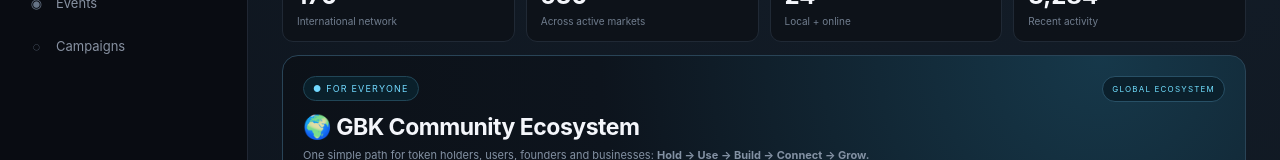
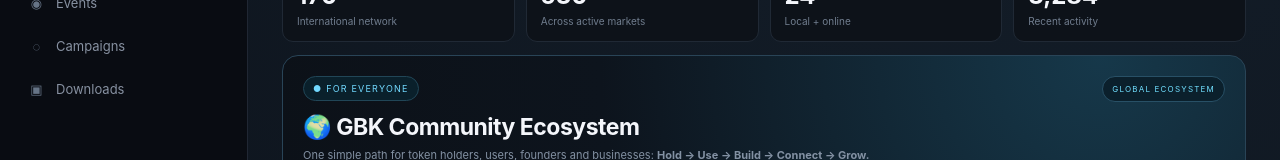
Before and after one commit to crasyads-ui/gbk-global-founder-community, a Next.js app: page / in a window 1280 px wide. Shown: the part 454-614 px from the top of the page. Built offline with nearby package versions, Linux system fonts and the light colour scheme.

Commit message:
Add Downloads to Founder navigation

```diff
--- a/app/page.tsx
+++ b/app/page.tsx
@@ -16,6 +16,7 @@ const nav = [
   ["Agri", "https://agri.gbkai.com", "♧"],
   ["Events", "/events", "◉"],
   ["Campaigns", "/tools", "◌"],
+  ["Downloads", "#downloads", "▣"],
 ];
 
 const stats = [
```
